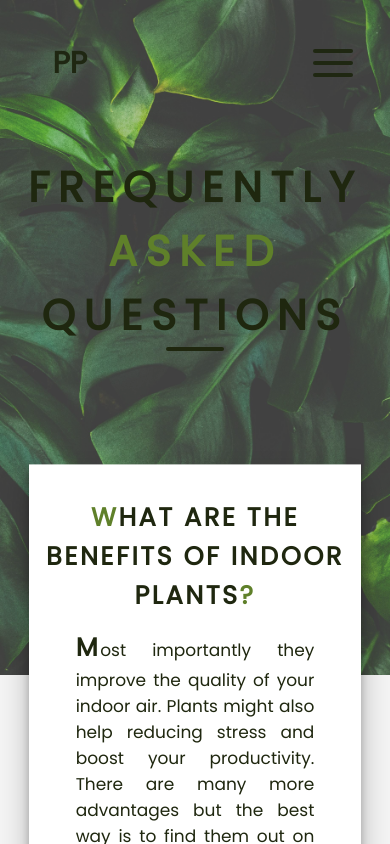
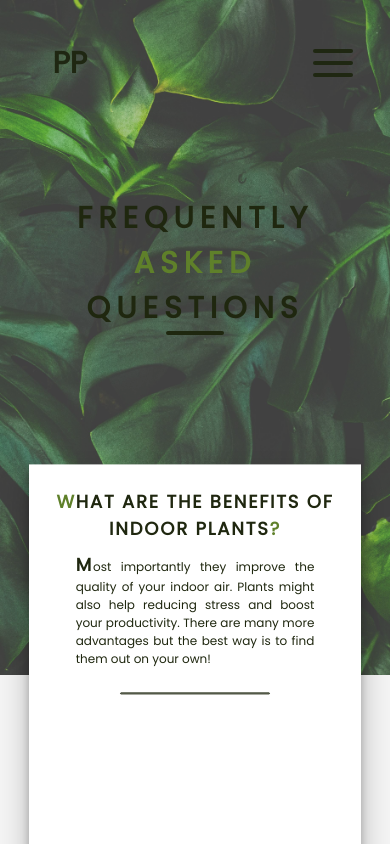
Before and after one commit to ajiiz/plants-react-app, a React (Create React App) app: page /faq in a window 390 px wide. Shown: the top 844 px of the page. Built offline with nearby package versions, Linux system fonts and the light colour scheme.

Commit message:
Added media queries for Faq Component

```diff
--- a/src/styles/Faq/faq.scss
+++ b/src/styles/Faq/faq.scss
@@ -131,3 +131,21 @@
         }
     }
 }
+
+@media (max-width: 500px) {
+    .faq {
+        font-size: 14px;
+    }
+}
+
+@media (max-width: 400px) {
+    .faq {
+        font-size: 12px;
+    }
+}
+
+@media (max-width: 300px) {
+    .faq {
+        font-size: 10px;
+    }
+}
```
